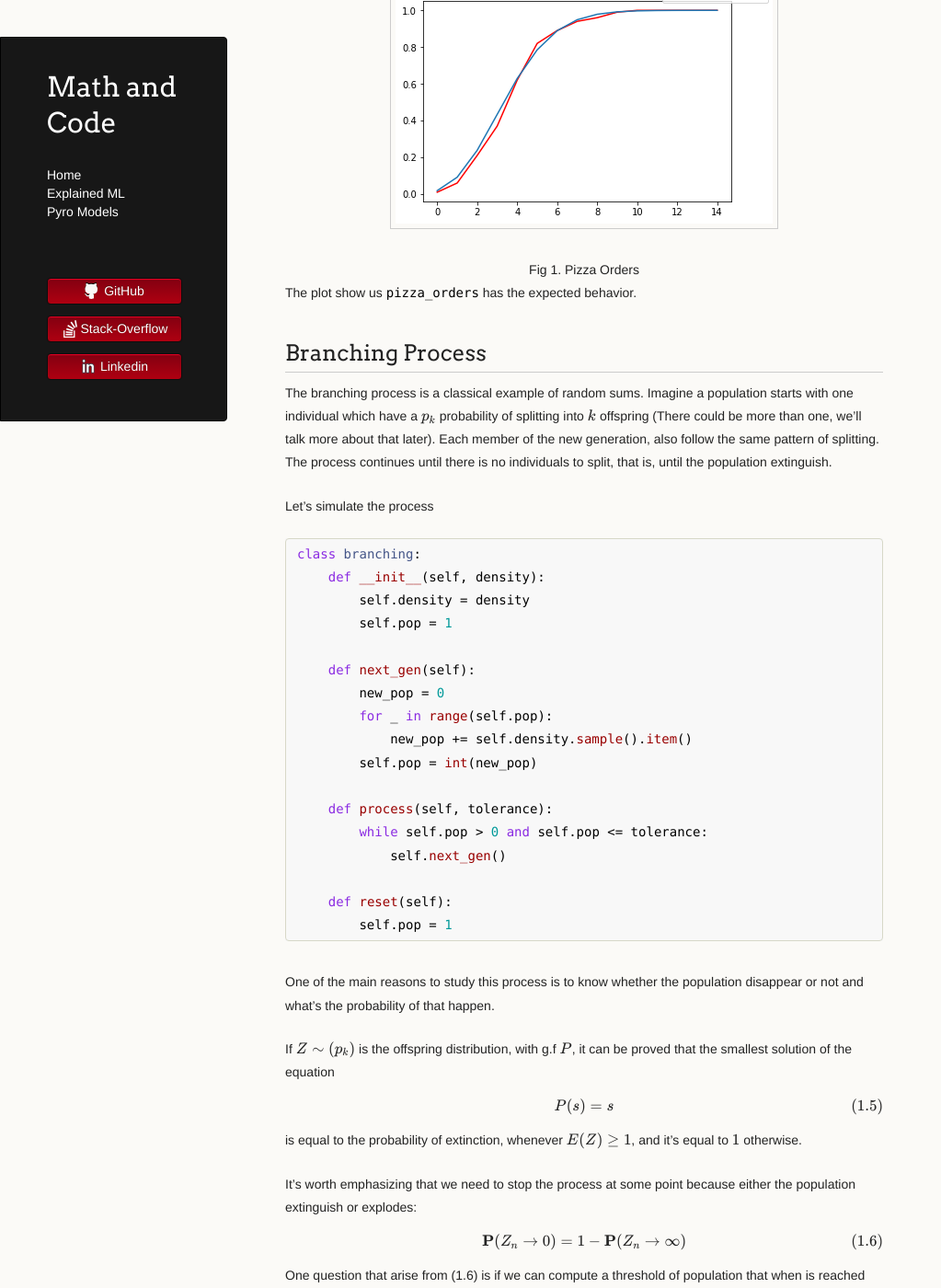
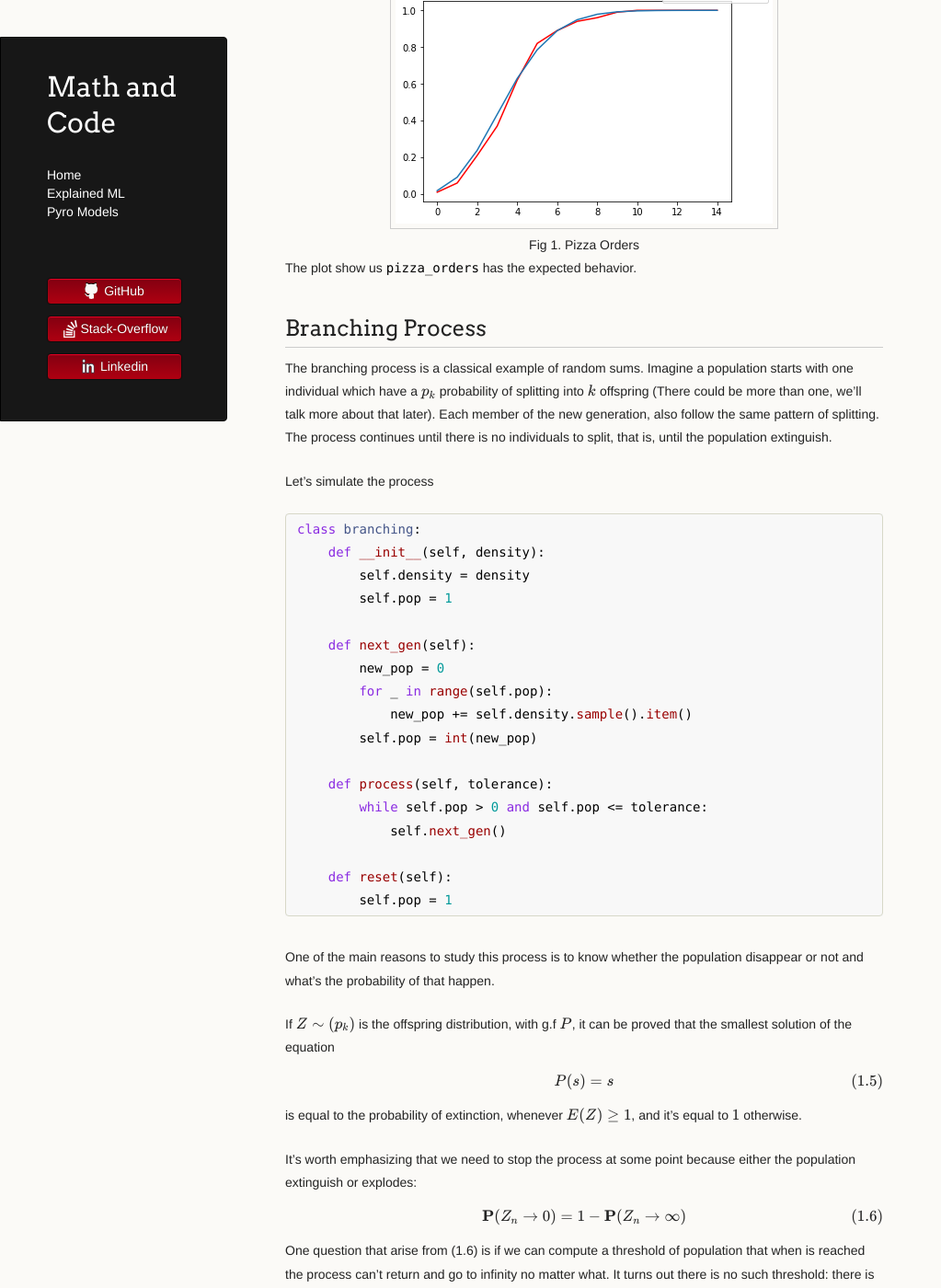
Before and after one commit to LemonPy29/LemonPy29.github.io, a Jekyll site: the page built from pyro-models/basic-examples.md, in a window 1280 px wide and 1400 px high, scrolled down 2676 px. Shown: the whole window at 92% size, without its empty margins (0-1023 px from the left). Built offline with Jekyll 4.4.1, drawn with Linux system fonts in a browser that asks for light colours; nearby versions of some CDN libraries; the repository's description, which GitHub fills in, is left out.

Commit message:
Update jekyll-theme-dinky.scss

```diff
--- a/_sass/jekyll-theme-dinky.scss
+++ b/_sass/jekyll-theme-dinky.scss
@@ -147,7 +147,7 @@ img {
   margin: 0 auto;
   max-width: 650px;
   padding: 5px;
-  margin: 10px 0 32px 0;
+  margin: 10px 0 5px 0;
   border: 1px solid #ccc;
   vertical-align: middle;
 }
```
